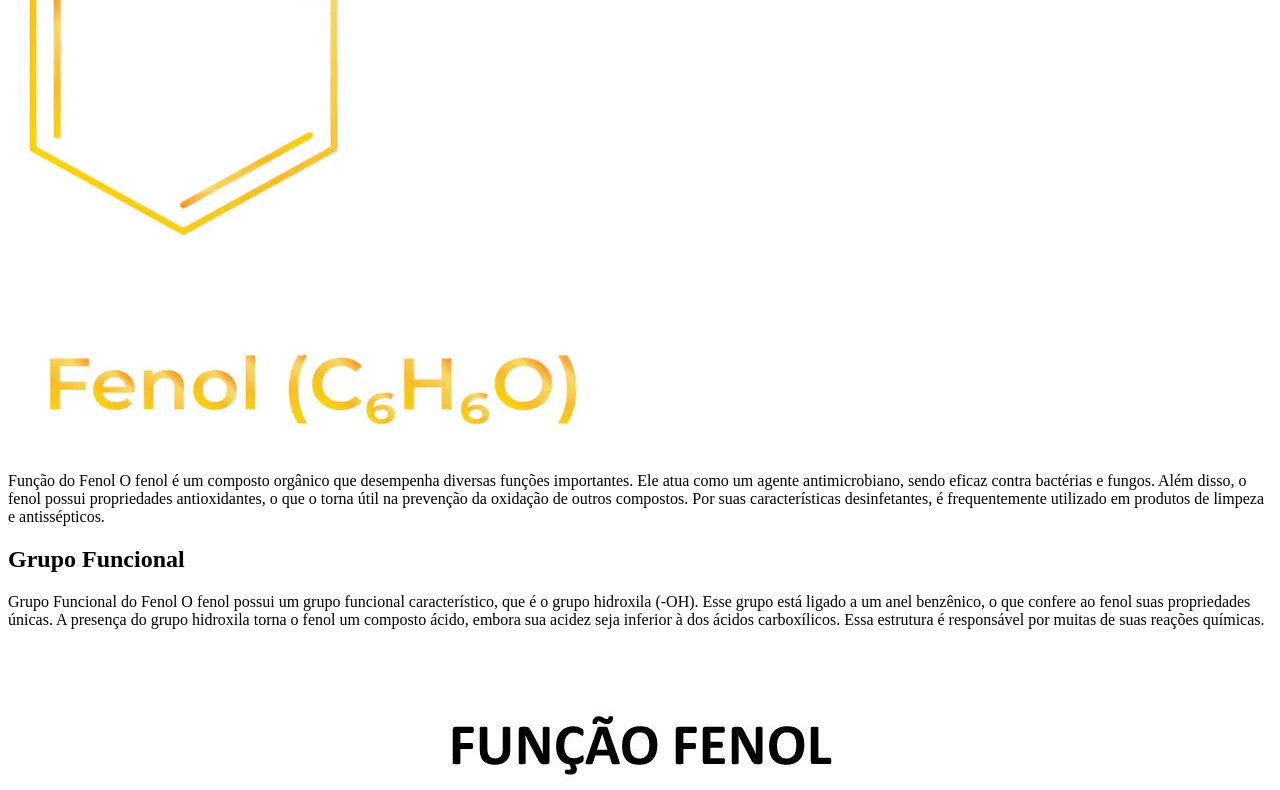
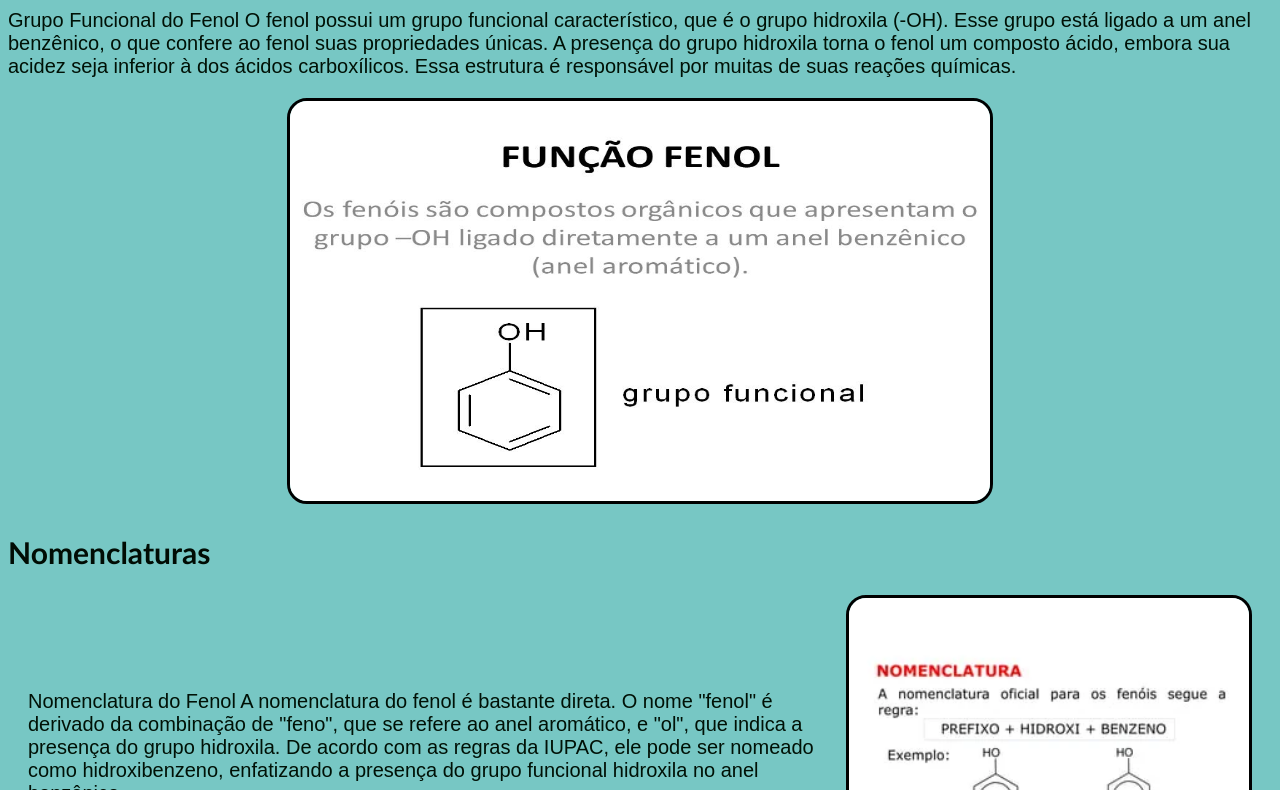
Before and after one commit to Lucas102008/jo-oaaa, a plain HTML site: page index.html in a window 1280 px wide. Shown: the part 632-1422 px from the top of the page. Drawn offline with Linux system fonts and the light colour scheme.

Commit message:
Add files via upload

```diff
--- a/index.html
+++ b/index.html
@@ -1,7 +1,7 @@
 <!DOCTYPE html>
 <html lang="pt-br">
 <head>
-    <link rel="stylesheet" href="stylef.css">
+    <link rel="stylesheet" href="style.css">
     <meta charset="UTF-8">
     <meta name="viewport" content="width=device-width, initial-scale=1.0">
     <title>Aaron Rodgers</title>
```
